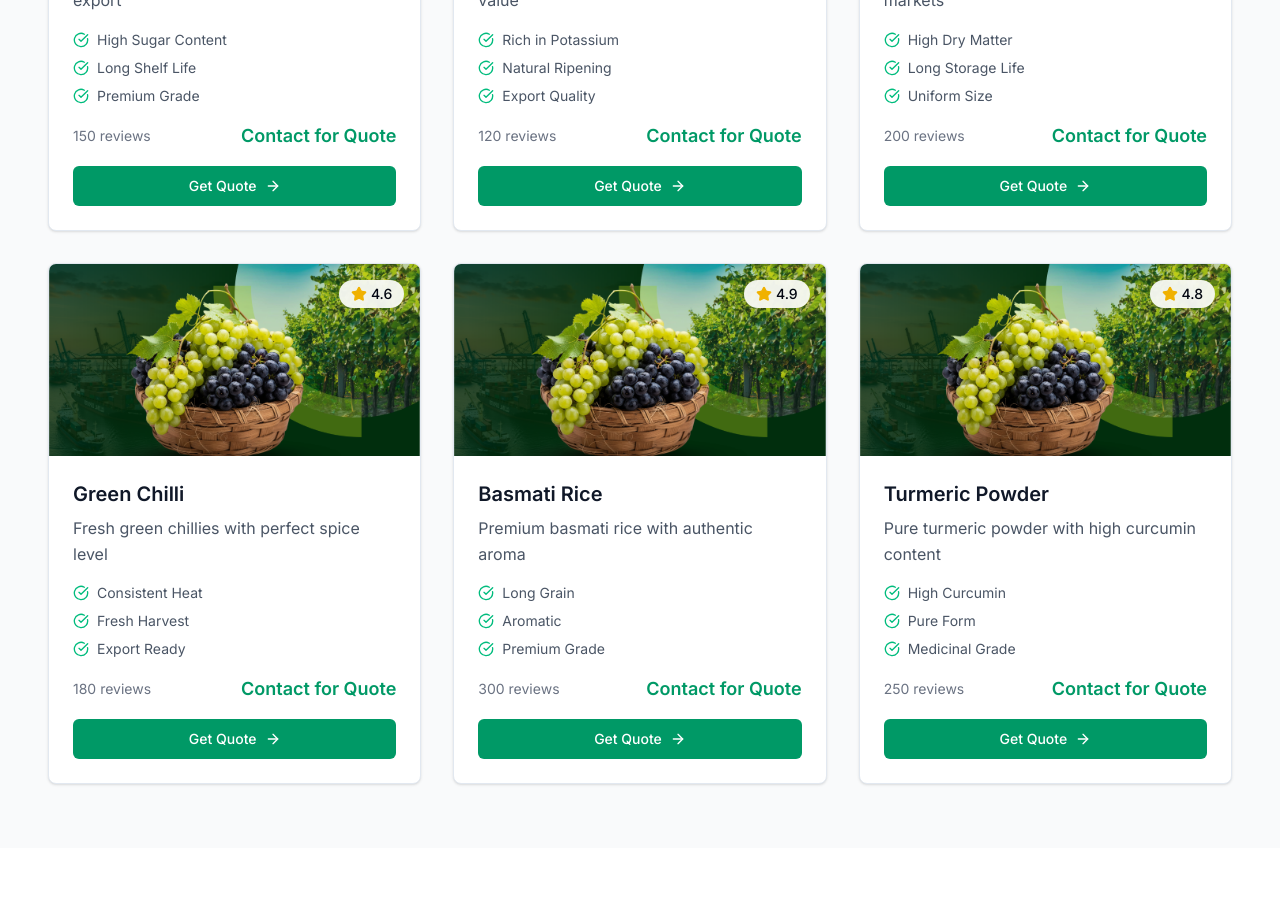
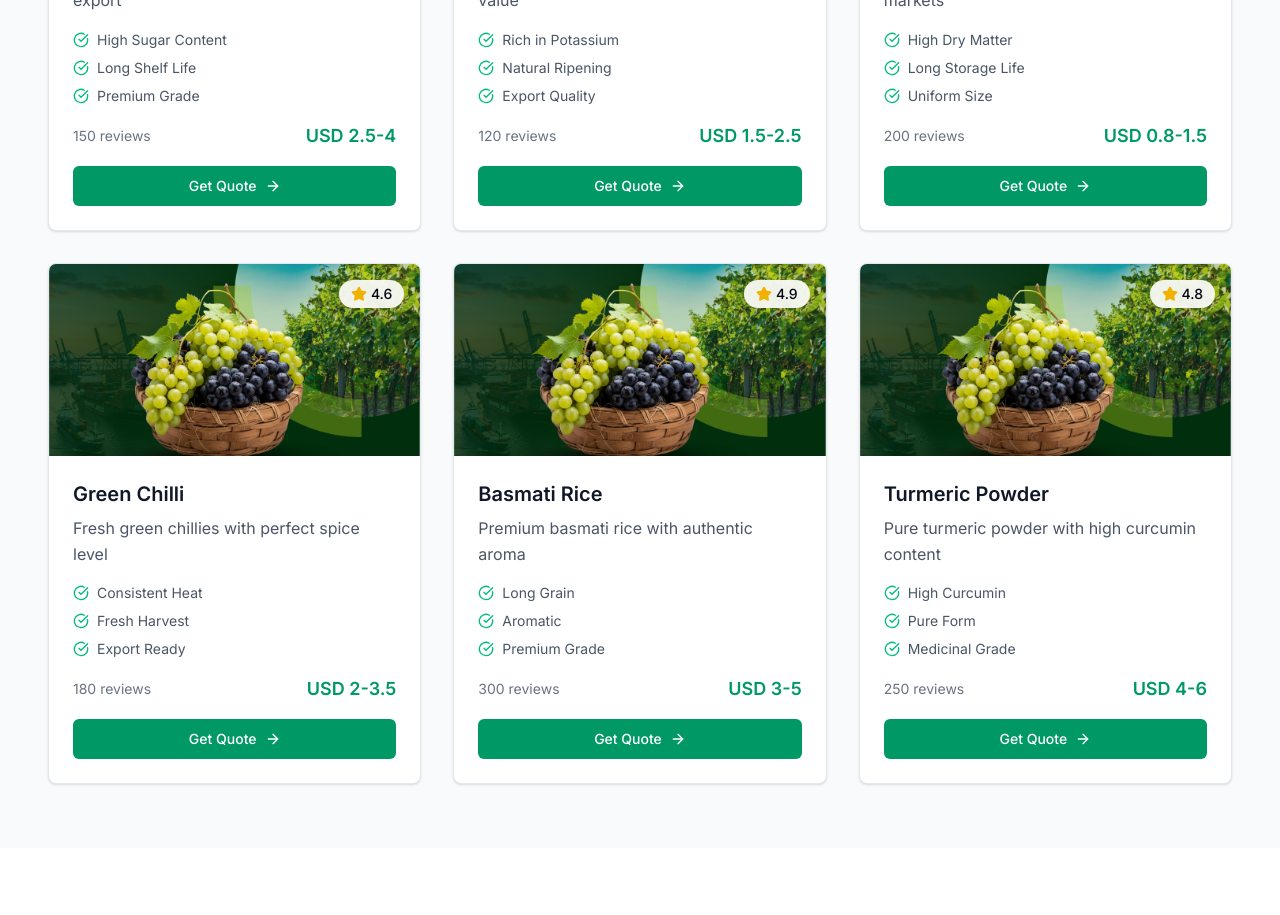
Before and after one commit to sapatil2212/Pyramid-Agro-Export, a Next.js app: page /products in a window 1280 px wide. Shown: the part 1440-2355 px from the top of the page. Built offline with nearby package versions, Linux system fonts and the light colour scheme.

Commit message:
solved vercel errors

```diff
--- a/src/app/products/page.tsx
+++ b/src/app/products/page.tsx
@@ -46,29 +46,59 @@ const productCategories = [
 ]
 
 // Product data
-const products = [
+const products: Product[] = [
   // Fruits
   {
     id: "grapes",
     name: "Fresh Grapes",
     category: "fruits",
     description: "Premium quality table grapes, perfect for export",
+    image: "/hero/hero-1.png",
+    images: ["/hero/hero-1.png"],
+    specifications: { "Variety": "Table Grapes", "Color": "Green/Red" },
+    origin: "Nashik, Maharashtra",
+    seasons: ["March", "April", "May"],
+    minOrderQuantity: "1000 kg",
+    packaging: ["Carton Box"],
+    price: { min: 2.5, max: 4.0, currency: "USD" },
+    availability: "in-stock" as const,
+    rating: 4.9,
+    reviews: 150,
     features: ["High Sugar Content", "Long Shelf Life", "Premium Grade"],
-    image: "/hero/hero-1.png",
-    price: "Contact for Quote",
-    rating: 4.9,
-    reviews: 150
+    nutritionalInfo: { "Calories": "62 per 100g" },
+    certifications: ["FSSAI"],
+    shelfLife: "2-3 weeks",
+    storageConditions: ["Cool Temperature"],
+    exportMarkets: ["UAE", "UK"],
+    isFeatured: true,
+    isOrganic: true,
+    isPremium: true
   },
   {
     id: "banana",
     name: "Banana",
     category: "fruits",
     description: "Fresh bananas with excellent nutritional value",
+    image: "/hero/hero-1.png",
+    images: ["/hero/hero-1.png"],
+    specifications: { "Variety": "Cavendish", "Size": "Medium-Large" },
+    origin: "Tamil Nadu",
+    seasons: ["Year Round"],
+    minOrderQuantity: "500 kg",
+    packaging: ["Carton Box"],
+    price: { min: 1.5, max: 2.5, currency: "USD" },
+    availability: "in-stock" as const,
+    rating: 4.8,
+    reviews: 120,
     features: ["Rich in Potassium", "Natural Ripening", "Export Quality"],
-    image: "/hero/hero-1.png",
-    price: "Contact for Quote",
-    rating: 4.8,
-    reviews: 120
+    nutritionalInfo: { "Potassium": "358mg per 100g" },
+    certifications: ["FSSAI"],
+    shelfLife: "1-2 weeks",
+    storageConditions: ["Room Temperature"],
+    exportMarkets: ["UAE", "Saudi Arabia"],
+    isFeatured: false,
+    isOrganic: false,
+    isPremium: false
   },
   // Vegetables
   {
@@ -76,22 +106,52 @@ const products = [
     name: "Fresh Onions",
     category: "vegetables",
     description: "Premium quality onions suitable for global markets",
+    image: "/hero/hero-1.png",
+    images: ["/hero/hero-1.png"],
+    specifications: { "Variety": "Red Onions", "Size": "Medium-Large" },
+    origin: "Maharashtra",
+    seasons: ["October", "November", "December"],
+    minOrderQuantity: "1000 kg",
+    packaging: ["Mesh Bags", "Carton Box"],
+    price: { min: 0.8, max: 1.5, currency: "USD" },
+    availability: "in-stock" as const,
+    rating: 4.7,
+    reviews: 200,
     features: ["High Dry Matter", "Long Storage Life", "Uniform Size"],
-    image: "/hero/hero-1.png",
-    price: "Contact for Quote",
-    rating: 4.7,
-    reviews: 200
+    nutritionalInfo: { "Vitamin C": "7.4mg per 100g" },
+    certifications: ["FSSAI"],
+    shelfLife: "2-3 months",
+    storageConditions: ["Cool Dry Place"],
+    exportMarkets: ["UAE", "Bangladesh"],
+    isFeatured: true,
+    isOrganic: false,
+    isPremium: true
   },
   {
     id: "green-chilli",
     name: "Green Chilli",
     category: "vegetables",
     description: "Fresh green chillies with perfect spice level",
+    image: "/hero/hero-1.png",
+    images: ["/hero/hero-1.png"],
+    specifications: { "Variety": "Green Chillies", "Heat Level": "Medium" },
+    origin: "Andhra Pradesh",
+    seasons: ["Year Round"],
+    minOrderQuantity: "500 kg",
+    packaging: ["Carton Box"],
+    price: { min: 2.0, max: 3.5, currency: "USD" },
+    availability: "in-stock" as const,
+    rating: 4.6,
+    reviews: 180,
     features: ["Consistent Heat", "Fresh Harvest", "Export Ready"],
-    image: "/hero/hero-1.png",
-    price: "Contact for Quote",
-    rating: 4.6,
-    reviews: 180
+    nutritionalInfo: { "Vitamin C": "143.7mg per 100g" },
+    certifications: ["FSSAI"],
+    shelfLife: "1-2 weeks",
+    storageConditions: ["Cool Temperature"],
+    exportMarkets: ["UAE", "Qatar"],
+    isFeatured: false,
+    isOrganic: false,
+    isPremium: false
   },
   // Grains & Spices
   {
@@ -99,22 +159,52 @@ const products = [
     name: "Basmati Rice",
     category: "grains",
     description: "Premium basmati rice with authentic aroma",
+    image: "/hero/hero-1.png",
+    images: ["/hero/hero-1.png"],
+    specifications: { "Variety": "Basmati", "Grain Length": "Long" },
+    origin: "Punjab",
+    seasons: ["October", "November"],
+    minOrderQuantity: "1000 kg",
+    packaging: ["Jute Bags", "Plastic Bags"],
+    price: { min: 3.0, max: 5.0, currency: "USD" },
+    availability: "in-stock" as const,
+    rating: 4.9,
+    reviews: 300,
     features: ["Long Grain", "Aromatic", "Premium Grade"],
-    image: "/hero/hero-1.png",
-    price: "Contact for Quote",
-    rating: 4.9,
-    reviews: 300
+    nutritionalInfo: { "Carbohydrates": "78g per 100g" },
+    certifications: ["FSSAI", "APEDA"],
+    shelfLife: "2 years",
+    storageConditions: ["Dry Place", "Cool Temperature"],
+    exportMarkets: ["UAE", "UK", "USA"],
+    isFeatured: true,
+    isOrganic: false,
+    isPremium: true
   },
   {
     id: "turmeric",
     name: "Turmeric Powder",
     category: "grains",
     description: "Pure turmeric powder with high curcumin content",
+    image: "/hero/hero-1.png",
+    images: ["/hero/hero-1.png"],
+    specifications: { "Type": "Powder", "Purity": "99%" },
+    origin: "Tamil Nadu",
+    seasons: ["Year Round"],
+    minOrderQuantity: "100 kg",
+    packaging: ["Plastic Bags", "Carton Box"],
+    price: { min: 4.0, max: 6.0, currency: "USD" },
+    availability: "in-stock" as const,
+    rating: 4.8,
+    reviews: 250,
     features: ["High Curcumin", "Pure Form", "Medicinal Grade"],
-    image: "/hero/hero-1.png",
-    price: "Contact for Quote",
-    rating: 4.8,
-    reviews: 250
+    nutritionalInfo: { "Curcumin": "3-5%" },
+    certifications: ["FSSAI", "Organic"],
+    shelfLife: "2 years",
+    storageConditions: ["Dry Place", "Airtight Container"],
+    exportMarkets: ["UAE", "USA", "Germany"],
+    isFeatured: false,
+    isOrganic: true,
+    isPremium: true
   }
 ]
 
@@ -167,7 +257,7 @@ function ProductCard({ product, index }: { product: Product; index: number }) {
               {product.reviews} reviews
             </div>
             <div className="text-lg font-semibold text-emerald-600">
-              {product.price}
+              {product.price ? `${product.price.currency} ${product.price.min}-${product.price.max}` : 'Contact for price'}
             </div>
           </div>
 
--- a/src/app/services/page.tsx
+++ b/src/app/services/page.tsx
@@ -23,14 +23,16 @@ interface Service {
   id: string
   title: string
   description: string
-  icon: React.ComponentType<any>
+  icon: React.ComponentType<{ className?: string }>
+  color: string
+  features: string[]
 }
 
 interface ProcessStep {
   step: string
   title: string
   description: string
-  icon: React.ComponentType<any>
+  icon: React.ComponentType<{ className?: string }>
 }
 
 // Service data
--- a/src/components/products-preview.tsx
+++ b/src/components/products-preview.tsx
@@ -3,7 +3,7 @@
 import { motion } from "framer-motion"
 import Link from "next/link"
 import { Button } from "@/components/ui/button"
-import { ArrowRight, Award, Leaf } from "lucide-react"
+import { ArrowRight, Leaf } from "lucide-react"
 import { useAppointmentModal } from "@/components/appointment-modal-provider"
 
 // Product images
--- a/src/components/products/product-comparison.tsx
+++ b/src/components/products/product-comparison.tsx
@@ -4,21 +4,16 @@ import { motion, AnimatePresence } from "framer-motion"
 import { useState } from "react"
 import { Product } from "@/types"
 import { Button } from "@/components/ui/button"
-import { Card, CardContent } from "@/components/ui/card"
+import { Card } from "@/components/ui/card"
 import {
   X,
   Plus,
   Star,
-  MapPin,
-  Package,
-  Calendar,
-  Award,
-  Leaf,
-  TrendingUp,
   CheckCircle,
   XCircle,
-  Minus,
-  BarChart3
+  BarChart3,
+  Package,
+  TrendingUp
 } from "lucide-react"
 import Image from "next/image"
 
@@ -412,7 +407,7 @@ export function ProductComparison({
               return (
                 <button
                   key={tab.id}
-                  onClick={() => setActiveTab(tab.id as any)}
+                  onClick={() => setActiveTab(tab.id as 'overview' | 'specifications' | 'pricing' | 'features')}
                   className={`flex items-center gap-2 px-6 py-4 text-sm font-medium border-b-2 transition-colors duration-200 ${
                     activeTab === tab.id
                       ? 'border-emerald-500 text-emerald-600'
--- a/src/components/products/product-filter.tsx
+++ b/src/components/products/product-filter.tsx
@@ -7,19 +7,14 @@ import { Button } from "@/components/ui/button"
 import { Card, CardContent } from "@/components/ui/card"
 import {
   Search,
-  Filter,
   X,
   ChevronDown,
   ChevronUp,
   SlidersHorizontal,
   Star,
-  MapPin,
-  Calendar,
-  Package,
+  RotateCcw,
   Award,
-  Leaf,
-  TrendingUp,
-  RotateCcw
+  Leaf
 } from "lucide-react"
 
 interface ProductFilterProps {
@@ -144,7 +139,7 @@ export function ProductFilter({ products, onFilteredProducts, onFilterChange }:
 
     // Sort products
     filtered.sort((a, b) => {
-      let aValue: any, bValue: any
+      let aValue: string | number, bValue: string | number
 
       switch (filters.sortBy) {
         case 'name':
@@ -180,7 +175,7 @@ export function ProductFilter({ products, onFilteredProducts, onFilterChange }:
     onFilterChange(filters)
   }, [filters, products, onFilteredProducts, onFilterChange])
 
-  const updateFilter = (key: keyof FilterState, value: any) => {
+  const updateFilter = (key: keyof FilterState, value: string | number | boolean | null | { min: number; max: number }) => {
     setFilters(prev => ({ ...prev, [key]: value }))
   }
 
--- a/src/components/products/product-modal.tsx
+++ b/src/components/products/product-modal.tsx
@@ -20,10 +20,8 @@ import {
   ChevronRight,
   Info,
   CheckCircle,
-  Globe,
   Clock,
-  Thermometer,
-  Droplets
+  Thermometer
 } from "lucide-react"
 import Image from "next/image"
 
@@ -306,7 +304,7 @@ export function ProductModal({
                       return (
                         <button
                           key={tab.id}
-                          onClick={() => setActiveTab(tab.id as any)}
+                          onClick={() => setActiveTab(tab.id as 'overview' | 'specifications' | 'nutrition' | 'certifications')}
                           className={`flex items-center gap-2 px-4 py-2 text-sm font-medium border-b-2 transition-colors duration-200 ${
                             activeTab === tab.id
                               ? 'border-emerald-500 text-emerald-600'
```
Also changed, not shown: src/app/testimonials/page.tsx (+21 -12 lines).
